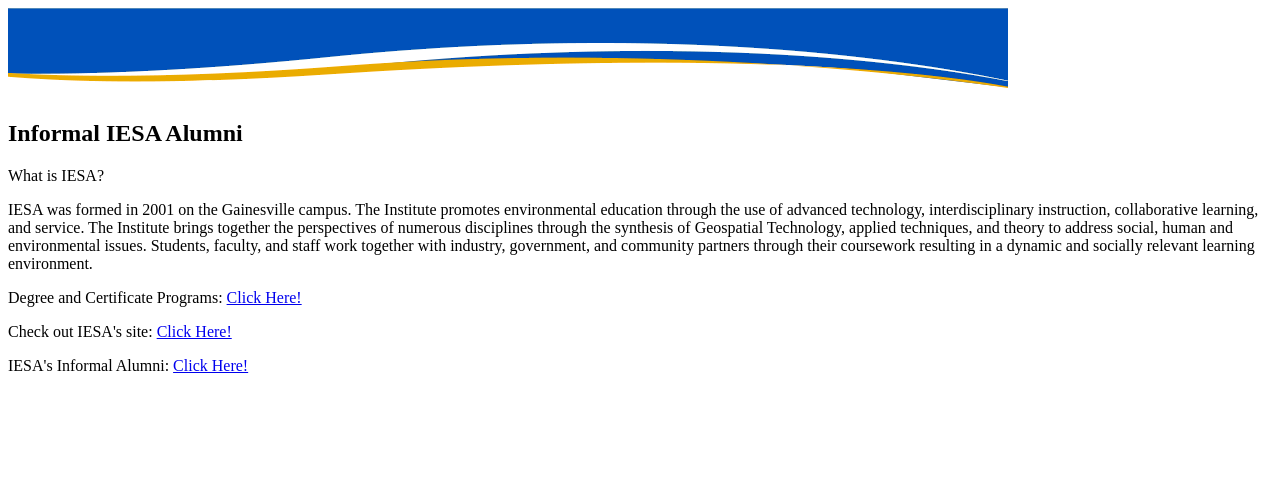
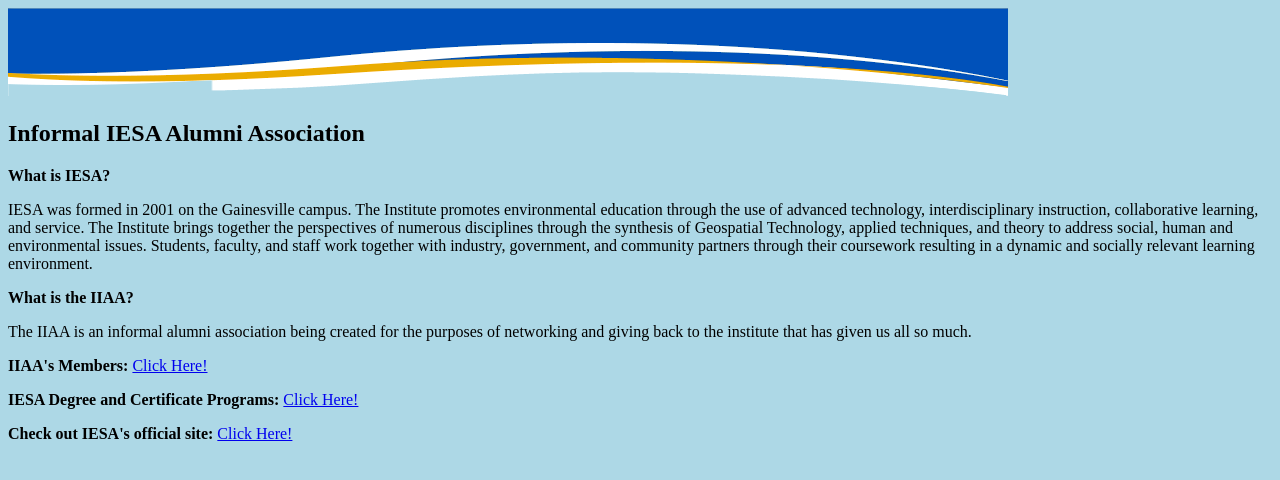
Before and after one commit to crswint/alumni, a Django app: page /welcome in a window 1280 px wide. Shown: the top 480 px of the page. Run offline with Django 3.2, Linux system fonts and the light colour scheme; parts of the project's set-up code (start-up, migrations or seed data) failed here and were passed over.

Commit message:
Took out age field for Alumni model.  After thinking about which fields were needed I felt that age was not necessary.

```diff
--- a/managealumni/models.py
+++ b/managealumni/models.py
@@ -6,7 +6,6 @@ from django.db import models
 class Alumni(models.Model):
     name = models.CharField(max_length=30)
     email = models.CharField(max_length=30)
-    age = models.IntegerField()
     year = models.IntegerField()
     track = models.CharField(max_length=30)
     lfw = models.BooleanField(default=False)
@@ -16,7 +15,6 @@ class Alumni(models.Model):
     def __unicode__(self):
         return "{} - {} - {} - {} - Track: {} Looking For Work: {}".format(self.name,
                                                                            self.email,
-                                                                           self.age,
                                                                            self.year,
                                                                            self.track,
                                                                            self.lfw)
--- a/managealumni/templates/managealumni/alumni_list.html
+++ b/managealumni/templates/managealumni/alumni_list.html
@@ -2,6 +2,7 @@
 <html>
 <head>
     <title>Alumni List</title>
+    <style>body {background-color:lightblue;}</style>
 </head>
 <body>
 <h2>Alumni</h2>
@@ -9,7 +10,6 @@
         {% for alumn in object_list %}
             <li><b>Name:</b>  {{ alumn.name }}
                 <b>Email:</b> {{ alumn.email }}
-                <b>Age:</b> {{ alumn.age }}
                 <b>Graduated:</b> {{ alumn.year }}
                 <b>Track:</b> {{ alumn.track }}
                 <b>Looking For Work:</b> {{ alumn.lfw }} </li>
--- a/managealumni/templates/managealumni/welcome.html
+++ b/managealumni/templates/managealumni/welcome.html
@@ -2,17 +2,21 @@
 <!DOCTYPE html>
 <html>
 <head>
-    <title>IESA Alumni</title>
+    <title>IIAA</title>
+    <style>body {background-color:lightblue;}</style>
 </head>
 <body>
 <img src="{% static "managealumni/welcomebanner.png" %}" alt="Welcome" height="" width="">
-<h2>Informal IESA Alumni</h2>
-<p>What is IESA?</p>
-IESA was formed in 2001 on the Gainesville campus. The Institute promotes environmental education through the use of advanced technology, interdisciplinary instruction, collaborative learning, and service.
+<h2>Informal IESA Alumni Association</h2>
+<b><p>What is IESA?</p></b>
+<p>IESA was formed in 2001 on the Gainesville campus. The Institute promotes environmental education through the use of advanced technology, interdisciplinary instruction, collaborative learning, and service.
 The Institute brings together the perspectives of numerous disciplines through the synthesis of Geospatial Technology, applied techniques, and theory to address social, human and environmental issues.
-Students, faculty, and staff work together with industry, government, and community partners through their coursework resulting in a dynamic and socially relevant learning environment.
-<p>Degree and Certificate Programs: <a href="http://ung.edu/institute-environmental-spatial-analysis/degree-and-certificate-programs.php">Click Here!</a></p>
-<p>Check out IESA's site: <a href="http://ung.edu/institute-environmental-spatial-analysis/index.php">Click Here!</a></p>
-<p>IESA's Informal Alumni: <a href="http://127.0.0.1:8000/alumni">Click Here!</a></p>
+Students, faculty, and staff work together with industry, government, and community partners through their coursework resulting in a dynamic and socially relevant learning environment.</p>
+<b><p>What is the IIAA?</p></b>
+<p>The IIAA is an informal alumni association being created for the purposes of networking and giving back to the institute that has given us all so much.</p>
+<b><p>IIAA's Members:</b> <a href="http://127.0.0.1:8000/alumni">Click Here!</a></p>
+<b><p>IESA Degree and Certificate Programs:</b> <a href="http://ung.edu/institute-environmental-spatial-analysis/degree-and-certificate-programs.php">Click Here!</a></p>
+<b><p>Check out IESA's official site:</b> <a href="http://ung.edu/institute-environmental-spatial-analysis/index.php">Click Here!</a></p>
+
 </body>
 </html>
```
